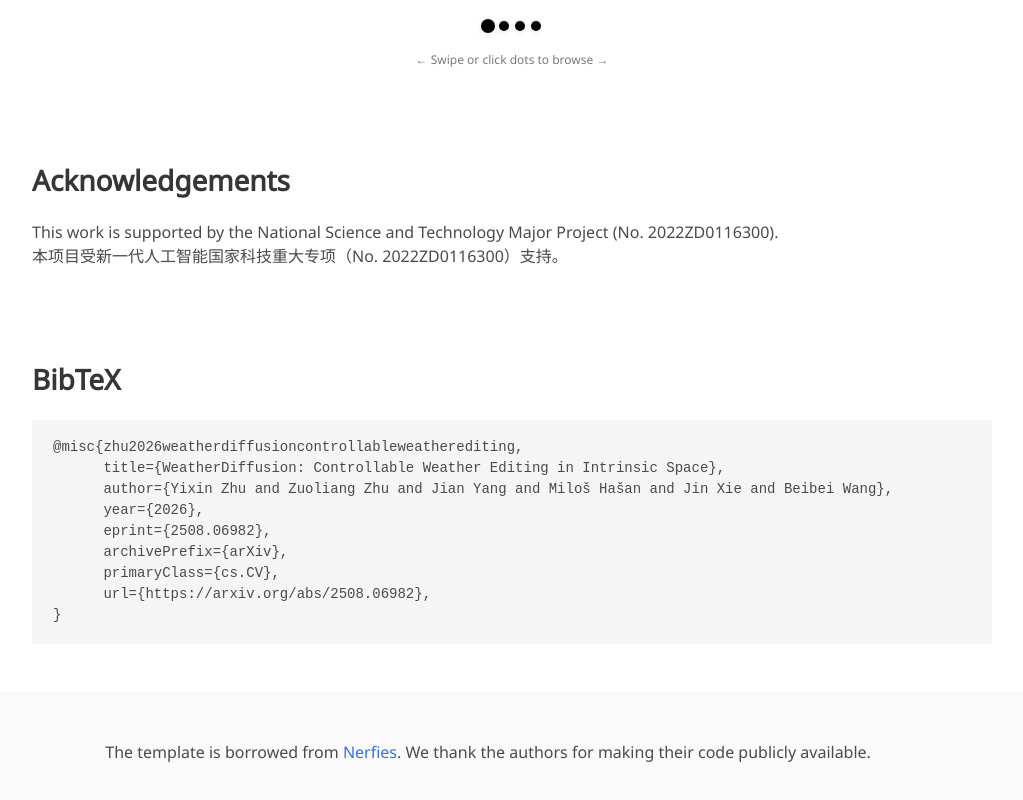
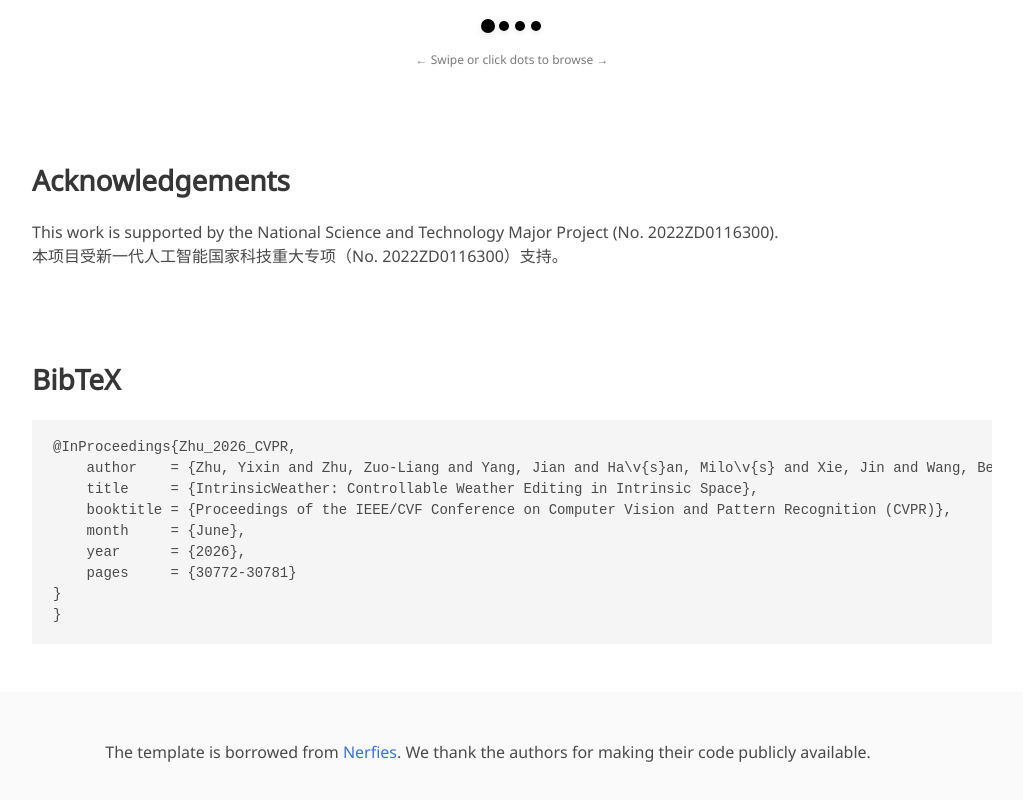
Before and after one commit to YixinZhu042/IntrinsicWeather, a plain HTML site: page docs/index.html in a window 1280 px wide. Shown: the part 6295-7095 px from the top of the page, without its empty margins (128-1151 px from the left). Drawn offline with nearby package versions, Linux system fonts and the light colour scheme; some icons are missing; a web font is replaced by a local one.

Commit message:
Modify project page

```diff
--- a/docs/index.html
+++ b/docs/index.html
@@ -10,7 +10,7 @@
         content="A framework for controllable weather editing in intrinsic space.">
   <meta name="keywords" content="image editintg, diffusion, rendering">
   <meta name="viewport" content="width=device-width, initial-scale=1">
-  <title>WeatherDiffusion: Controllable Weather Editing in Intrinsic Space</title>
+  <title>IntrinsicWeather: Controllable Weather Editing in Intrinsic Space</title>
 
   <!-- Global site tag (gtag.js) - Google Analytics -->
   <!-- <script async src="https://www.googletagmanager.com/gtag/js?id=G-PYVRSFMDRL"></script>
@@ -123,7 +123,7 @@
             <div class="publication-links">
               <!-- PDF Link. -->
               <span class="link-block">
-                <a href="https://arxiv.org/pdf/2508.06982v6"
+                <a href="https://openaccess.thecvf.com/content/CVPR2026/papers/Zhu_IntrinsicWeather_Controllable_Weather_Editing_in_Intrinsic_Space_CVPR_2026_paper.pdf"
                    class="external-link button is-normal is-rounded is-dark">
                   <span class="icon">
                       <i class="ai ai-arxiv"></i>
@@ -477,14 +477,14 @@
 <section class="section" id="BibTeX">
   <div class="container is-max-desktop content">
     <h2 class="title">BibTeX</h2>
-    <pre><code>@misc{zhu2026weatherdiffusioncontrollableweatherediting,
-      title={WeatherDiffusion: Controllable Weather Editing in Intrinsic Space},
-      author={Yixin Zhu and Zuoliang Zhu and Jian Yang and Miloš Hašan and Jin Xie and Beibei Wang},
-      year={2026},
-      eprint={2508.06982},
-      archivePrefix={arXiv},
-      primaryClass={cs.CV},
-      url={https://arxiv.org/abs/2508.06982},
+    <pre><code>@InProceedings{Zhu_2026_CVPR,
+    author    = {Zhu, Yixin and Zhu, Zuo-Liang and Yang, Jian and Ha\v{s}an, Milo\v{s} and Xie, Jin and Wang, Beibei},
+    title     = {IntrinsicWeather: Controllable Weather Editing in Intrinsic Space},
+    booktitle = {Proceedings of the IEEE/CVF Conference on Computer Vision and Pattern Recognition (CVPR)},
+    month     = {June},
+    year      = {2026},
+    pages     = {30772-30781}
+}
 }</code></pre>
   </div>
 </section>
```
